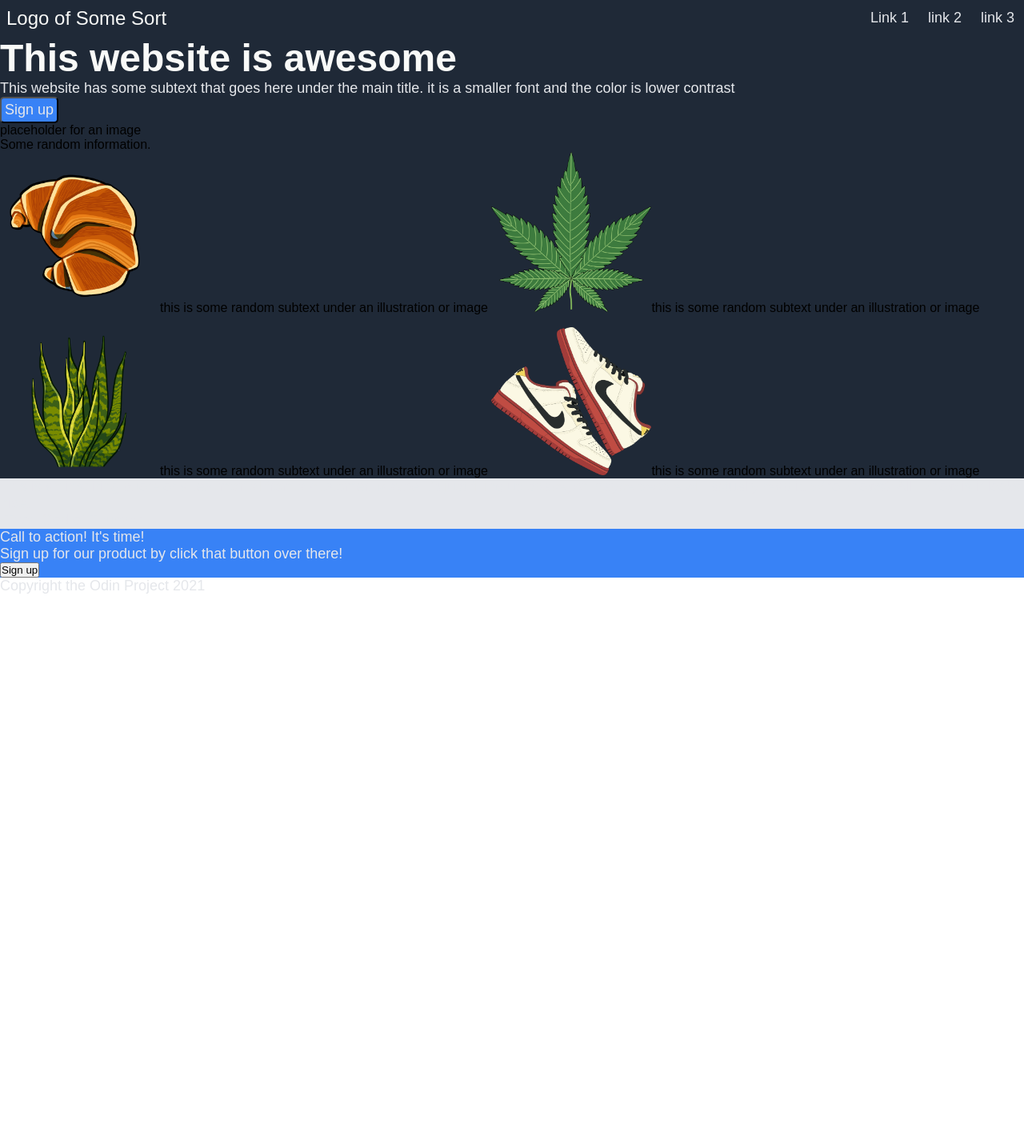
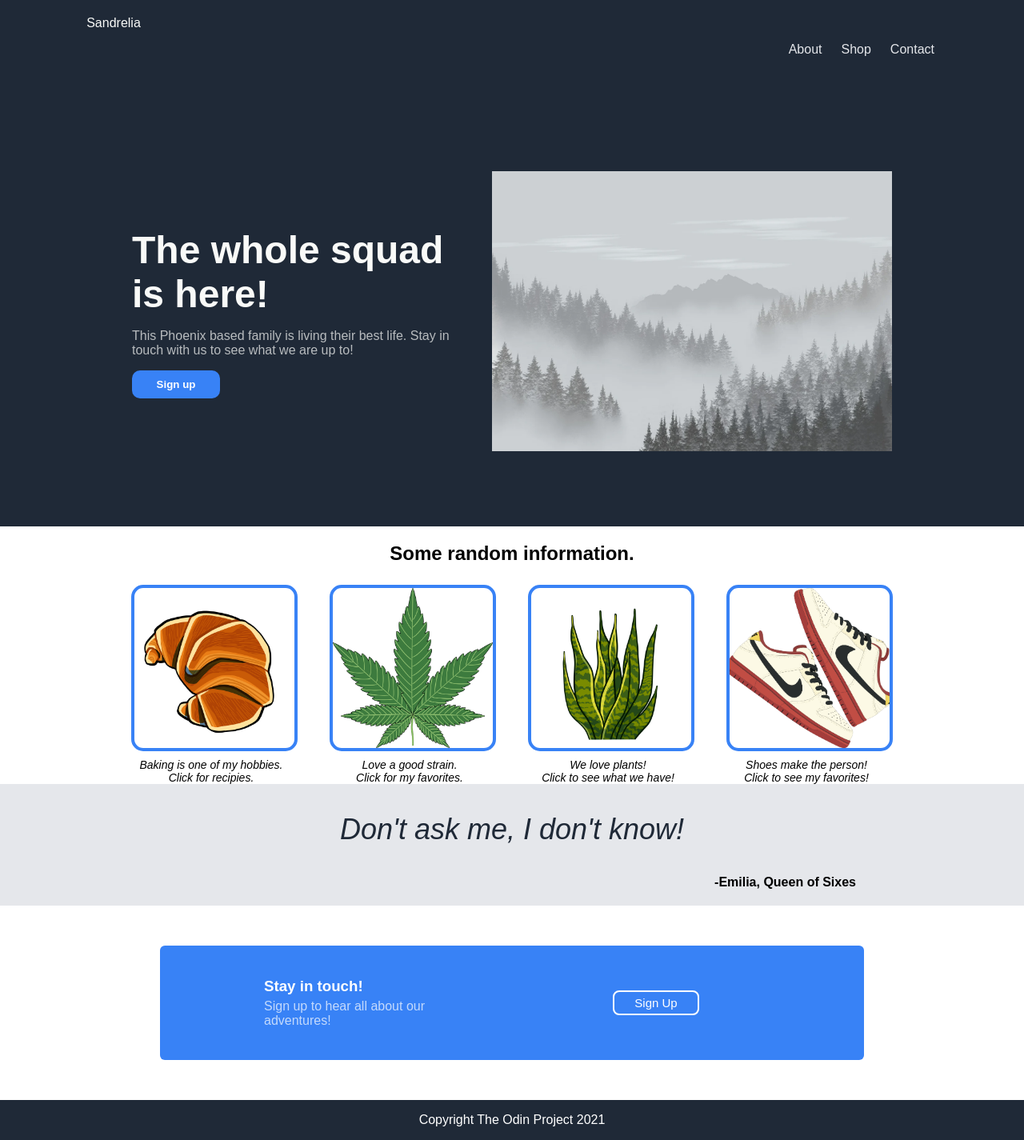
Before and after one commit to StotheC/odin-landing-page, a plain HTML site: page index.html in a window 1280 px wide. Shown: the whole page at 80% size. Before the commit the page ends 800 px from the top, so only its background shows below. Drawn offline with Linux system fonts and the light colour scheme.

Commit message:
Refactored to fit breif

```diff
--- a/index.html
+++ b/index.html
@@ -3,52 +3,69 @@
 <head>
     <meta charset="UTF-8">
     <meta name="viewport" content="width=device-width, initial-scale=1.0">
-    <title>Splash Page!</title>
+    <title>Splash Page Project</title>
     <link rel="stylesheet" href="style.css">
 </head>
 <body>
-    <header>
-        <div class="logo">Logo of Some Sort</div>
-        <ul>
-            <li>Link 1</li>
-            <li>link 2</li>
-            <li>link 3</li>
-        </ul>
-    </header>
-    <main>
-        <div class="leftop">
-            <div class="topleft">
-                <h1>This website is awesome</h1>
-                <p>This website has some subtext that goes here under the main title. it is a smaller font and the color is lower contrast</p>
-                <button id="signup">Sign up</button>
+    <div class="container">
+        <nav class="bx navbar">
+            <div class="header-logo">Sandrelia</div>
+            <div class="header-link">
+                <a href="#">About</a>
+                <a href="#">Shop</a>
+                <a href="#">Contact</a>
             </div>
-            <div class="righttop">placeholder for an image</div>
-        </div>
-        <div class="rowtwo">
-            <div id="random">Some random information.</div>
-            <div class="imgtiles">
-                <img src="images/baking.png" alt="Recipies"><caption>this is some random subtext under an illustration or image</caption>
-                <img src="images/Plants.png" alt="Favorite Strains"><caption>this is some random subtext under an illustration or image</caption>
-                <img src="images/Plants.webp" alt="Plants"><caption>this is some random subtext under an illustration or image</caption>
-                <img src="images/Shoes.webp" alt="Shoes"><caption>this is some random subtext under an illustration or image</caption>
+        </nav>
+
+        <div class="bx hero">
+            <div class="hero-1 hero-cta">
+                <h1>The whole squad is here!</h1>
+                <p>This Phoenix based family is living their best life. Stay in touch with us to see what we are up to!</p>
+                <button type="button">Sign up</button>
+            </div>
+            <div class="hero-1 hero-image">
+                <img src="images/fog.webp" alt="fog" srcset="">
             </div>
         </div>
-        <div class="quotetext">
-            <p id="quote">This is an inspiring quote or a testimonial from a customer.
-                Maybe it's just filling up space, or maybe people will actually read it. Who knows? All I know is it looks nice.
-            </p>
-            <p id="quoteby">-Thor, God of Thunder</p>
-        </div>
-        <div class="ctasec">
-            <div class="ctablock">
-                <p id="ctahead">Call to action! It's time!</p>
-                <p id="ctabody">Sign up for our product by click that button over there!</p>
-                <button id="btabtn">Sign up</button>
+
+        <div class="bx content">
+            <h2>Some random information.</h2>
+            <div class="content-info">
+                <div>
+                    <img src="images/baking.png" alt="Recipies">
+                    <p>Baking is one of my hobbies.<br>Click for recipies.</p>
+                </div>
+                <div>
+                    <img src="images/Plants.png" alt="Recipies">
+                    <p>Love a good strain. <br>Click for my favorites.</p>
+                </div>
+                <div>
+                    <img src="images/Plants.webp" alt="Recipies">
+                    <p>We love plants! <br>Click to see what we have!</p>
+                </div>
+                <div>
+                    <img src="images/Shoes.webp" alt="Recipies">
+                    <p>Shoes make the person!<br>Click to see my favorites!</p>
+                </div>
             </div>
         </div>
-    </main>
-    <footer>
-        <p id="cpyrgt">Copyright the Odin Project 2021</p>
-    </footer>
+        <div class="bx quote">
+            <p>Don't ask me, I don't know!
+            </p>
+            <b>-Emilia, Queen of Sixes</b>
+        </div>
+        <div class="bx sign-up">
+            <div class="sign-item signs-text">
+                <h3>Stay in touch!</h3>
+                <p>Sign up to hear all about our adventures!</p>
+            </div>
+            <div class="sign-item signs-button">
+                <button type="button">Sign Up</button>
+            </div>
+        </div>
+        <div class="bx footer">
+            <p>Copyright The Odin Project 2021</p>
+        </div>
+    </div>
 </body>
 </html>
--- a/style.css
+++ b/style.css
@@ -1,74 +1,187 @@
-* {
+body {
+    background-color: #ffffff;
+    padding: 0;
     margin: 0;
-    padding: 0;
+    text-align: center;
     font-family: Arial, Helvetica, sans-serif;
-    /* background-color: #1F2937; */
-}
-img {
-    width: 200px;
 }
 
-header {
+.container {
     display: flex;
-    justify-content: space-between;
-    align-items: center;
+    flex-direction: column;
+}
+
+/* Navbar */
+
+.navbar {
+    display: flex;
+    color: #F9FAF8;
     background-color: #1F2937;
-}
-ul {
-    display: flex;
-    justify-content: space-evenly;
-}
-li {
-    list-style-type: none;
-    padding: 12px;
-    font-size: 18px;
-    color: #E5E7EB;
-}
-.logo {
-    font-size: 24px;
-    color: #F9FAF8;
-    padding: 8px;
-}
-main {
-/*     display: flex;
-    flex-direction: column; */
-    background-color: #1F2937;
-}
-.lefttop {
-    display: flex;
-    justify-content: space-between;
-    padding: 48px;
-}
-.topleft {
+    padding: 20px 0px 20px 100px;
     align-items: center;
 }
+
+.header-logo {
+    width: 84px;
+    height: 84px;
+    margin-right: auto;
+}
+
+.header-link {
+    display: flex;
+    margin-left: auto;
+    padding: 0px 100px 0px 0px;
+}
+.header-link a {
+    text-decoration: none;
+    color: #e5e7eb;
+    padding: 12px;
+    font-family: Arial, Helvetica, sans-serif;
+}
+
+/* Hero */
+.hero {
+    display: flex;
+    color: #F9FAF8;
+    background-color: #1F2937;
+    align-items: center;
+    justify-content: center;
+    padding: 90px;
+}
+
+.hero-cta {
+    flex-basis: 400px;
+    display: flex;
+    flex-direction: column;
+    text-align: left;
+    margin-right: 50px;
+}
+.hero-cta p {
+    font-family: Arial, Helvetica, sans-serif;
+    opacity: 0.7;
+}
+
 h1 {
     font-size: 48px;
-    font-weight: bolder;
+    font-weight: bold;
     color: #F9FAF8;
+    margin: 0;
+    font-family: Arial, Helvetica, sans-serif;
 }
-p {
-    font-size: 18px;
-    color: #E5E7EB;
+
+.hero button {
+    display: block;
+    text-align: center;
+    width: 110px;
+    border: none;
+    background: #3882F6;
+    padding: 10px;
+    border-radius: 10px;
+    color: #ffffff;
+    font-family: Arial, Helvetica, sans-serif;
+    text-decoration: none;
+    font-weight: bold;
 }
-#signup {
+
+.hero-image img {
+    width: 500px;
+    height: 350px;
+}
+
+/* Content */
+
+.content {
+    align-items: center;
+}
+
+.content-info {
+    display: flex;
+    justify-content: center;
+    flex-wrap: wrap;
+}
+.content-info img {
+    width: 200px;
+    height: 200px;
+    object-fit: cover;
+    border: 4px solid #3882F6;
+    border-radius: 15px;
+    margin: 5px 20px 0px 20px;
+}
+.content-info p {
+    font-family: Arial, Helvetica, sans-serif;
+    font-size: 14px;
+    font-style: italic;
+    width: 200px;
+    margin: 5px 20px 0px 20px;
+}
+
+/* Quote */
+.quote {
+    display: flex;
+    flex-direction: column;
+    background-color: #e5e7eb;
+    padding: 0px 200px;
+}
+.quote p {
+    font-size: 36px;
+    color: #1F2937;
+    font-style: italic;
+    font-weight: lighter;
+    font-family: Arial, Helvetica, sans-serif;
+}
+.quote b {
+    padding-bottom: 20px;
+    padding-right: 10px;
+    font-family: Arial, Helvetica, sans-serif;
+    text-align: right;
+}
+
+/* Sign Up */
+
+.sign-up {
     background-color: #3882F6;
-    font-size: 18px;
-    border-radius: 5px;
-    color: #E5E7EB;
-    padding: 4px;
+    margin: 50px 200px;
+    padding: 10px 80px;
+    display: flex;
+    align-items: center;
+    border-radius: 6px;
+    border-color: none;
 }
-.quotetext {
-    background-color: #E5E7EB;
+
+.sign-item {
+    flex: 1;
 }
-.quote {
-    font-size: 36px;
-    font-style: italic;
-    color: #1F2937;
+.signs-text {
+    text-align: left;
 }
-.ctasec {
-    background-color: white;
+.signs-text p {
+    color: #ffffff;
+    opacity: 0.7;
+    margin: 5px 30px 30px 50px;
 }
-.ctablock {
+
+h3 {
+    color: #ffffff;
+    font-family: Arial, Helvetica, sans-serif;
+    padding: 0px;
+    margin: 30px 0px 0px 50px;
+}
+
+.signs-button button {
+    color: #ffffff;
+    font-family: Arial, Helvetica, sans-serif;
+    border-color: #ffffff;
+    border-radius: 8px;
     background-color: #3882F6;
+    padding: 5px 25px;
+    font-size: 15px;
+    border-style: solid;
+
 }
+
+/* Footer */
+.footer {
+    background-color: #1F2937;
+    color: #ffffff;
+    font-family: Arial, Helvetica, sans-serif;
+}
```
